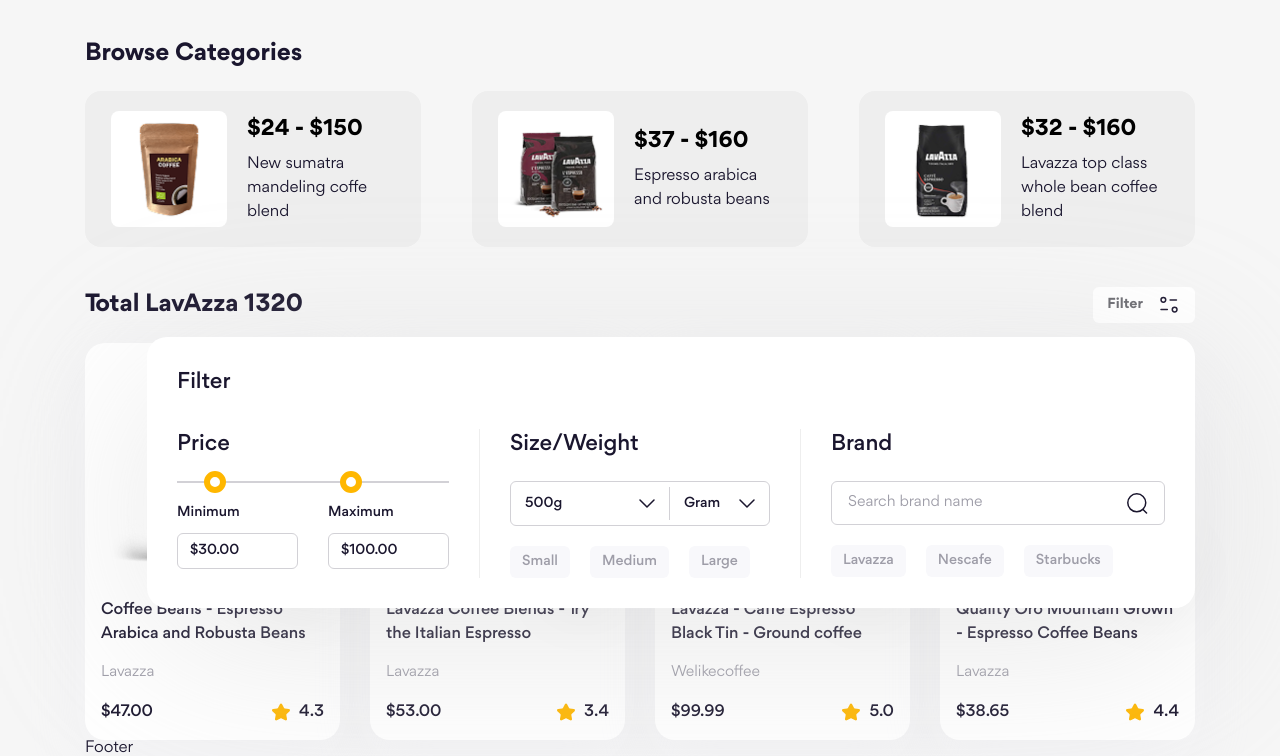
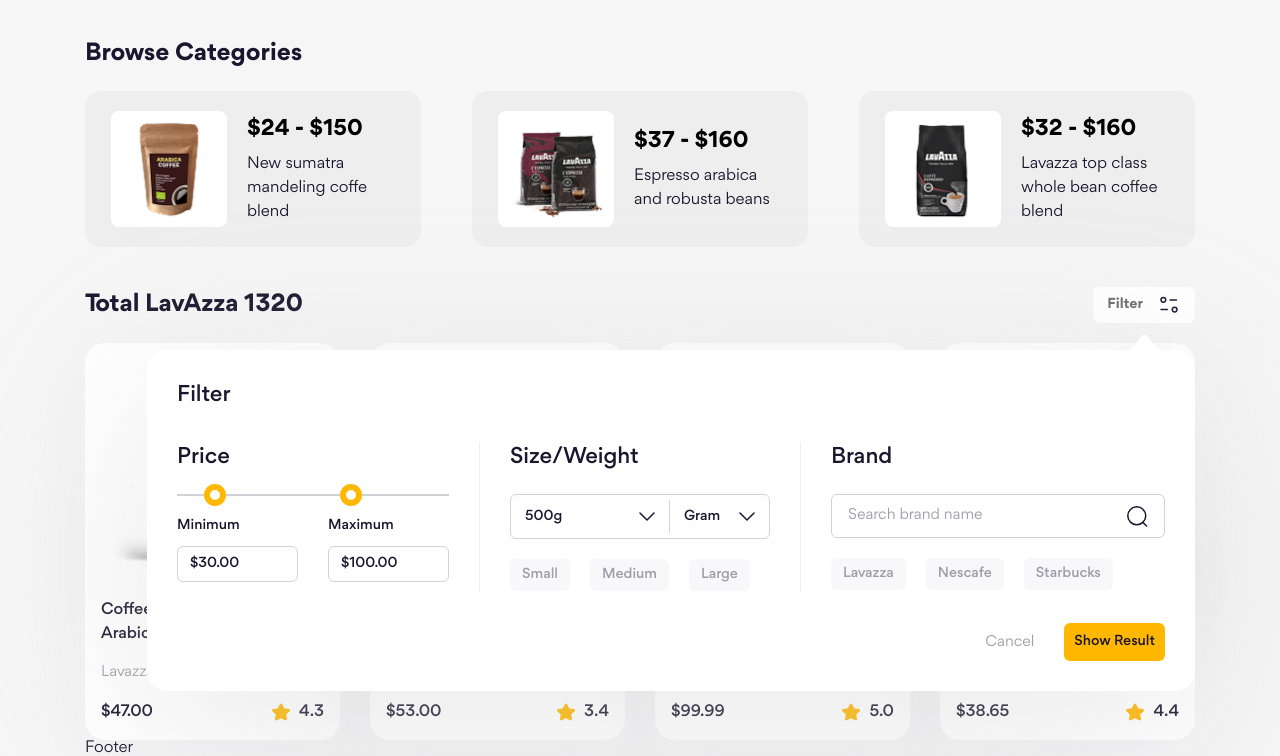
Before and after one commit to DatHoangi/f8-project-08, a website: page index.html in a window 1280 px wide. Shown: the part 530-1286 px from the top of the page. Drawn offline with Linux system fonts and the light colour scheme.

Commit message:
Làm form filter sản phẩm #4

```diff
--- a/index.html
+++ b/index.html
@@ -111,6 +111,7 @@
                         </button>
 
                         <div class="filter">
+                            <img src="./assets/icons/arrow-up.png" alt="" class="filter__arrow" />
                             <h3 class="filter__heading">Filter</h3>
                             <form action="" class="filter__form">
                                 <div class="filter__row">
@@ -218,6 +219,10 @@
                                             </div>
                                         </div>
                                     </div>
+                                </div>
+                                <div class="filter__row filter__footer">
+                                    <button class="btn btn--text filter__cancel">Cancel</button>
+                                    <button class="btn btn--primary filter__submit">Show Result</button>
                                 </div>
                             </form>
                         </div>
--- a/scss/components/_buttons.scss
+++ b/scss/components/_buttons.scss
@@ -28,7 +28,7 @@
 
     box-shadow: 0px 20px 60px var(--like-btn-shadow);
 
-    &:not(&__liked) &__icon--liked{
+    &:not(&__liked) &__icon--liked {
         display: none;
     }
 
@@ -40,3 +40,49 @@
         margin-top: 6px;
     }
 }
+
+// Buttons
+.btn {
+    height: 46px;
+    padding: 0 20px;
+    border-radius: 6px;
+
+    background: #f8f8fb;
+
+    font-size: 1.8rem;
+    font-weight: 500;
+    user-select: none;
+
+    + .btn {
+        margin-left: 20px;
+    }
+
+    &--text {
+        color: #9e9da8;
+        background: transparent;
+        font-weight: 400;
+    }
+
+    &--primary {
+        background: #ffb700;
+    }
+
+    &--outline {
+        background: transparent;
+        border: 1px solid #d2d1d6;
+    }
+
+    &--rounded {
+        border-radius: 99px;
+    }
+
+    &[disabled],
+    &--disabled {
+        opacity: 0.5;
+        pointer-events: none;
+    }
+
+    &:hover {
+        opacity: 0.9;
+    }
+}
--- a/scss/components/_filter-form.scss
+++ b/scss/components/_filter-form.scss
@@ -6,13 +6,20 @@
 .filter {
     position: absolute;
     right: 0;
-    top: 50px;
+    top: 63px;
 
     padding: 30px;
     border-radius: 20px;
 
     background: var(--filter-form-bg);
     filter: drop-shadow(0px 40px 90px var(--filter-form-shadow));
+
+    &__arrow {
+        position: absolute;
+        top: -15px;
+        right: 24px;
+        height: 20.5px;
+    }
 
     &__heading {
         font-size: 2.2rem;
@@ -99,7 +106,7 @@
             }
         }
 
-        &-text-input--small &-input{
+        &-text-input--small &-input {
             font-size: 1.4rem;
         }
 
@@ -179,4 +186,24 @@
         margin: 0 30px;
         background: #eee;
     }
+
+    &__footer {
+        display: flex;
+        justify-content: flex-end;
+        margin-top: 32px;
+    }
+
+    &__cancel,
+    &__submit {
+        height: 38px;
+        padding: 0 10px;
+    }
+
+    &__cancel {
+        font-size: 1.5rem;
+    }
+
+    &__submit {
+        font-size: 1.4rem;
+    }
 }
```
Also changed, not shown: assets/css/main.css, assets/icons/arrow-up.png (added), 1 other file.
